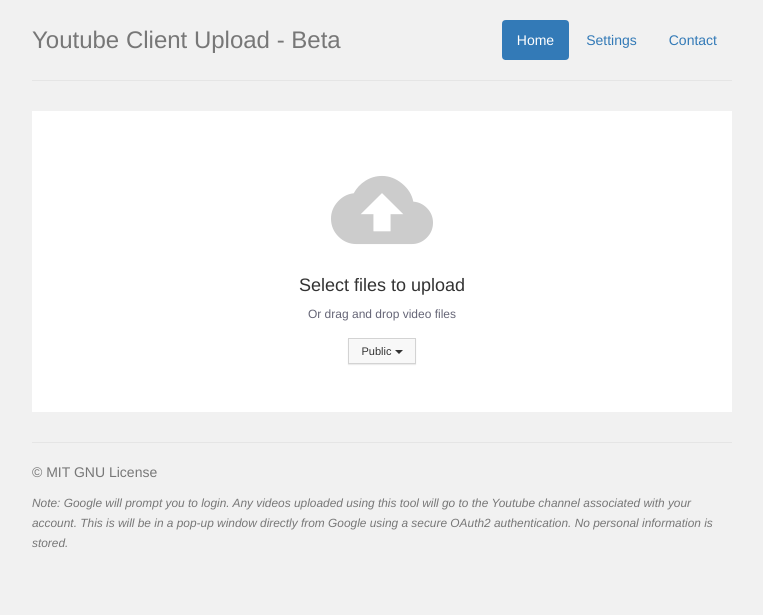
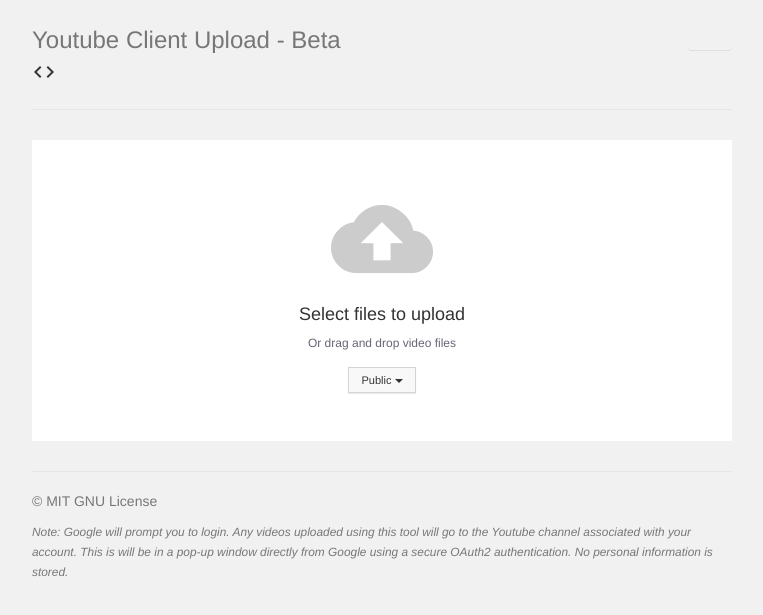
Before and after one commit to paulzmuda/youtube-react-upload, a PHP site: page / in a window 1280 px wide. Shown: the top 615 px of the page, without its empty margins (258-1021 px from the left). Run offline with PHP 8.4, Linux system fonts and the light colour scheme; some libraries are stand-ins or nearby versions; grey boxes are pictures that could not be loaded.

Commit message:
updates 3/17
started designing login procedure, left off on dropdown menu, added api
scopes and using oauth2 and plus clients instead of youtube for profile
info.

```diff
--- a/index.php
+++ b/index.php
@@ -96,34 +96,91 @@
   }
 }
 
-#upload_icon {
+#upload_icon,
+#signIn_User_Icon {
   font-size: 102px;
   color: #CCCCCC;
 }
-#upload_icon:hover {
+#upload_icon:hover,
+#signIn_User_Icon:hover {
   color: #E62117;
   cursor: pointer;
 }
+#googleNotAuth {
+  cursor: pointer;
+}
+
+#account-image img {
+  -webkit-border-radius: 50%;
+  -webkit-border-radius: 50%;
+  border-radius: 50%;
+  float: left;
+  height: 46px;
+  width: 46px;
+}
+
+#account-name {
+  color: #427fed;
+  font-size: 16px;
+  font-weight: bold;
+  padding-top: 3px;
+}
+
+
 </style>
 
 
 	<body>
 	<div class="container">
       <div class="header clearfix">
-        <nav>
+        <!-- <nav>
           <ul class="nav nav-pills pull-right">
             <li role="presentation" class="active"><a href="#">Home</a></li>
             <li role="presentation"><a href="#">Settings</a></li>
             <li role="presentation"><a href="#">Contact</a></li>
           </ul>
-        </nav>
-        <h3 class="text-muted">Youtube Client Upload - Beta</h3>
+        </nav> -->
+        <div id="userLoggedIn" class="pull-right">
+
+
+          <div class="btn-group">
+          	<button type="button" class="btn btn-default dropdown-toggle" data-toggle="dropdown" aria-haspopup="true" aria-expanded="false" style=" background: url(//ssl.gstatic.com/accounts/ui/arrow_right_1x.png) 308px center no-repeat;
+                                                                                                                                                    -webkit-background-size: 21px 21px;
+                                                                                                                                                    background-size: 21px 21px;
+                                                                                                                                                    border: 0;
+                                                                                                                                                    border-left: 4px solid transparent;
+                                                                                                                                                    cursor: pointer;
+                                                                                                                                                    display: block;
+                                                                                                                                                    height: 100%;
+                                                                                                                                                    outline: none;
+                                                                                                                                                    padding: 15px 20px;
+                                                                                                                                                    text-align: left;
+                                                                                                                                                    text-overflow: ellipsis;
+                                                                                                                                                    width: 100%;">
+                                                                                                                                                    <span id="account-image"></span>
+                                                                                                                                                    <span id="account-name"></span>
+                                                                                                                                                    <span id="account-email"></span>
+          	</button>
+        		<ul class="dropdown-menu">
+        			<li><a href="#">blah</a></li>
+        			<li>blah bla</li>
+        			<li><button id="signout-button" style="display: none;">Sign Out</button></li>
+        		</ul>
           </div>
 
-      <div id="googleAuth">
+        </div>
+
+        <h3 class="text-muted">Youtube Client Upload - Beta</h3><i class="material-icons">code</i>
+
+      </div>
+
+      <div id="googleNotAuth" class="jumbotron" style="display: none;">
         <!--Add buttons to initiate auth sequence and sign out-->
+        <i class="material-icons" id="signIn_User_Icon">account_circle</i>
+        <h4>Sign-in to google</h4>
+        <p style="font-size: 12px; font-weight: normal; color: #667;">Enable video uploads by authorizing youtube access</p>
         <button id="authorize-button" style="display: none;">Authorize</button>
-        <button id="signout-button" style="display: none;">Sign Out</button>
+
         <div id="test"></div>
       </div>
       <div id="dropView" class="jumbotron">
@@ -194,9 +251,10 @@
       // Enter one or more authorization scopes. Refer to the documentation for
       // the API or https://developers.google.com/people/v1/how-tos/authorizing
       // for details.
-      var scopes = 'https://www.googleapis.com/auth/youtube';
-      var authorizeButton = document.getElementById('authorize-button');
+      var scopes = 'https://www.googleapis.com/auth/youtube https://www.googleapis.com/auth/userinfo.email https://www.googleapis.com/auth/userinfo.profile https://www.googleapis.com/auth/plus.login';
+      var authorizeButton = document.getElementById('googleNotAuth');
       var signoutButton = document.getElementById('signout-button');
+      var uploadDisplay = document.getElementById('dropView');
       function handleClientLoad() {
         // Load the API client and auth2 library
         gapi.load('client:auth2', initClient);
@@ -220,10 +278,12 @@
         if (isSignedIn) {
           authorizeButton.style.display = 'none';
           signoutButton.style.display = 'block';
+          uploadDisplay.style.display = 'block';
           makeApiCall();
         } else {
           authorizeButton.style.display = 'block';
           signoutButton.style.display = 'none';
+          uploadDisplay.style.display = 'none';
         }
       }
       function handleAuthClick(event) {
@@ -244,35 +304,41 @@
       //   });
       // }
       function makeApiCall() {
-        gapi.client.load('youtube', 'v3', function() {
+        // gapi.client.load('youtube', 'v3', function() {
+        //     console.log('youtube API loaded...');
+        //     var request = gapi.client.youtube.channels.list({
+        //         part: 'snippet',
+        //         mine: true
+        //     });
+        //     // Step 6: Execute the API request
+        //     request.execute(function(resp) {
+        //       console.log('do nothing here');
+        //     });
+        //   });
+
+          gapi.client.load('plus', 'v1', function() {
             console.log('youtube API loaded...');
-            var request = gapi.client.youtube.channels.list({
+              gapi.client.plus.people.get( {'userId' : 'me'} ).execute(function(resp) {
+              // Shows profile information
+              // console.log(resp);
+              var p = document.createElement('p');
+                var name = resp.displayName; // console.log(resp.items[0].snippet.title);
+                p.appendChild(document.createTextNode(name));
+              document.getElementById('account-name').appendChild(p);
 
-                part: 'snippet',
-                mine: true
-
+              var img = new Image();
+                img.src = resp.image.url;
+              document.getElementById('account-image').appendChild(img);
+              })
           });
-            // Step 6: Execute the API request
-            request.execute(function(resp) {
-              // document.getElementById('vid').value = resp.items[1].id.videoId;
-              console.log('saved video id successfully');
+          gapi.client.load('oauth2', 'v2', function() {
+              // console.log('youtube API loaded again...');
+              gapi.client.oauth2.userinfo.get().execute(function(resp) {
+                // console.log(resp.email);
                 var p = document.createElement('p');
-              var img = new Image();
-
-              var name = resp.items[0].snippet.title;
-              console.log(resp.items[0].snippet.title);
-              p.appendChild(document.createTextNode('Uploading to Youtube as '+name));
-
-
-              var userThumb = resp.items[0].snippet.thumbnails.medium.url;
-              console.log(resp.items[0].snippet.thumbnails.medium.url);
-              img.src = resp.items[0].snippet.thumbnails.medium.url
-              p.appendChild(img);
-
-
-              document.getElementById('test').appendChild(p);
-
-
+                  var email = resp.email; // console.log(resp.items[0].snippet.title);
+                  p.appendChild(document.createTextNode(email));
+                document.getElementById('account-email').appendChild(p);
               });
           });
       }
```
Lines whose indentation alone changed are shown as unchanged.
